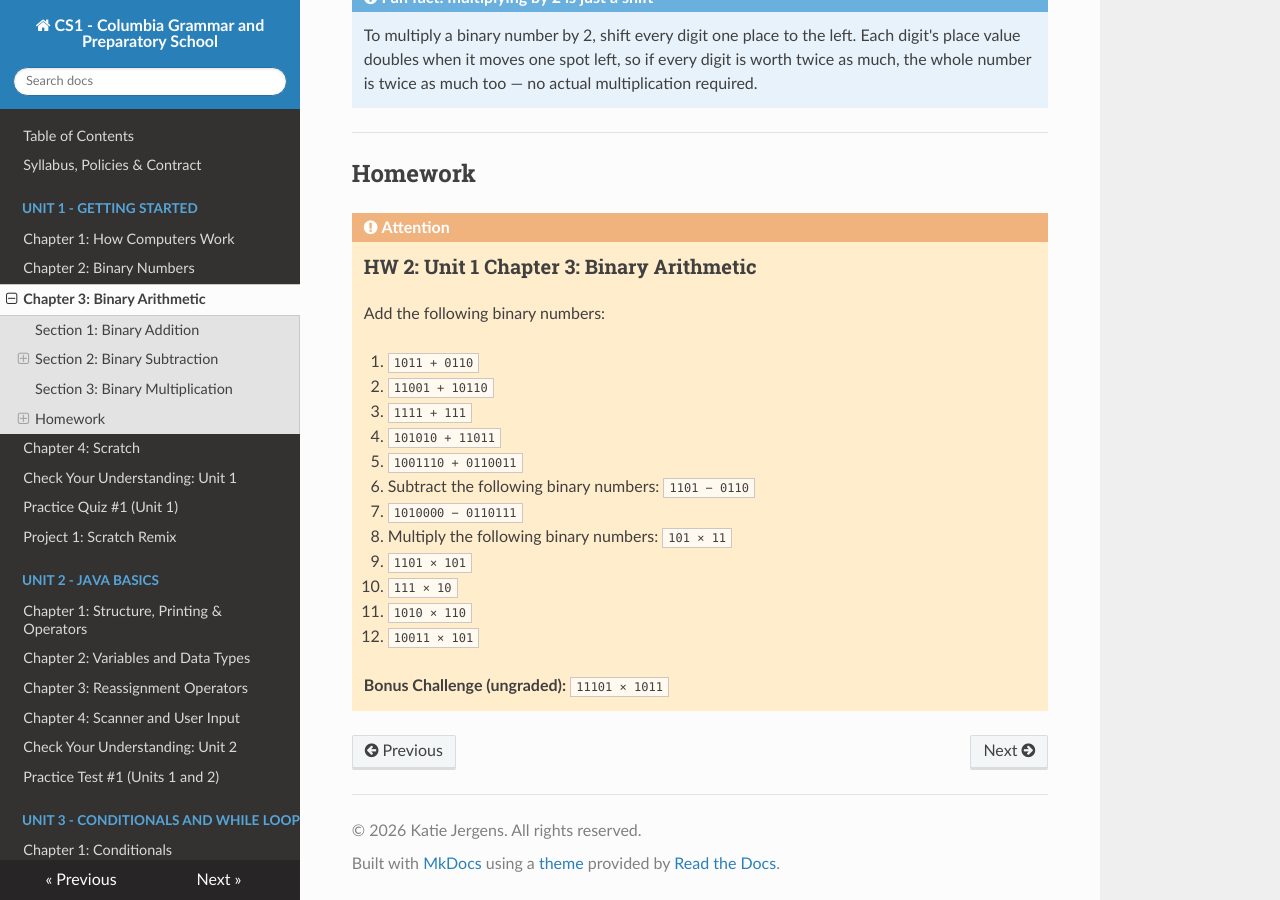
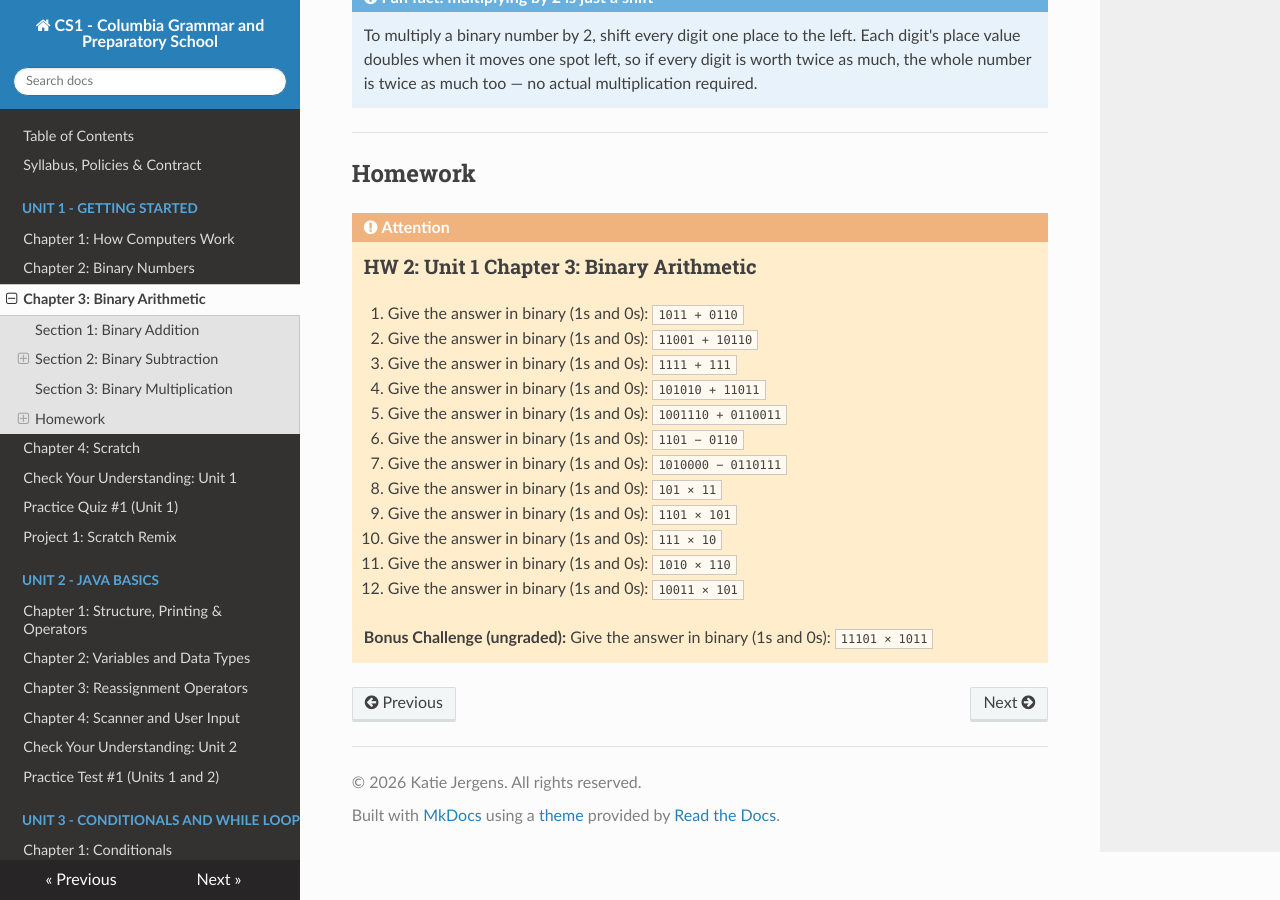
Before and after one commit to kjergens/cs1-site, an MkDocs documentation site: the page built from docs/unit1/notes_03_binary_operations.md, in a window 1280 px wide and 900 px high, scrolled down 2252 px. Built offline with MkDocs 1.6.1, drawn with Linux system fonts in a browser that asks for light colours; nearby versions of some CDN libraries.

Commit message:
Revise binary operations homework instructions
Updated homework questions to specify answers in binary format.

```diff
--- a/docs/unit1/notes_03_binary_operations.md
+++ b/docs/unit1/notes_03_binary_operations.md
@@ -95,19 +95,19 @@ Key rule: multiplying by `0` gives a row of all zeros; multiplying by `1` copies
 !!! attention
     ### HW 2: Unit 1 Chapter 3: Binary Arithmetic
 
-    Add the following binary numbers:
 
-    1. `1011 + 0110`
-    2. `11001 + 10110`
-    3. `1111 + 111`
-    4. `101010 + 11011`
-    5. `1001110 + 0110011`
-    6. Subtract the following binary numbers: `1101 − 0110`
-    7. `1010000 − 0110111`
-    8. Multiply the following binary numbers: `101 × 11`
-    9. `1101 × 101`
-    10. `111 × 10`
-    11. `1010 × 110`
-    12. `10011 × 101`
 
-    **Bonus Challenge (ungraded):** `11101 × 1011`
+    1. Give the answer in binary (1s and 0s): `1011 + 0110`
+    2. Give the answer in binary (1s and 0s): `11001 + 10110`
+    3. Give the answer in binary (1s and 0s): `1111 + 111`
+    4. Give the answer in binary (1s and 0s): `101010 + 11011`
+    5. Give the answer in binary (1s and 0s): `1001110 + 0110011`
+    6. Give the answer in binary (1s and 0s): `1101 − 0110`
+    7. Give the answer in binary (1s and 0s): `1010000 − 0110111`
+    8. Give the answer in binary (1s and 0s): `101 × 11`
+    9. Give the answer in binary (1s and 0s): `1101 × 101`
+    10. Give the answer in binary (1s and 0s): `111 × 10`
+    11. Give the answer in binary (1s and 0s): `1010 × 110`
+    12. Give the answer in binary (1s and 0s): `10011 × 101`
+
+    **Bonus Challenge (ungraded):** Give the answer in binary (1s and 0s): `11101 × 1011`
```
